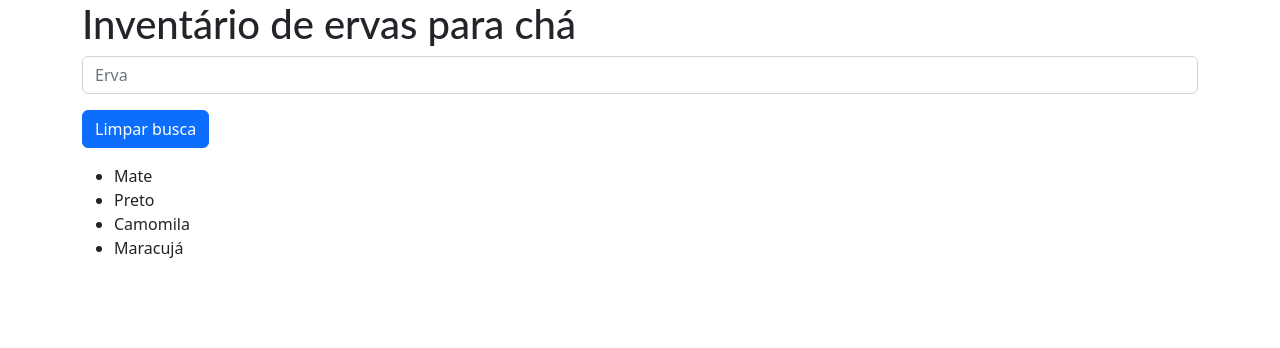
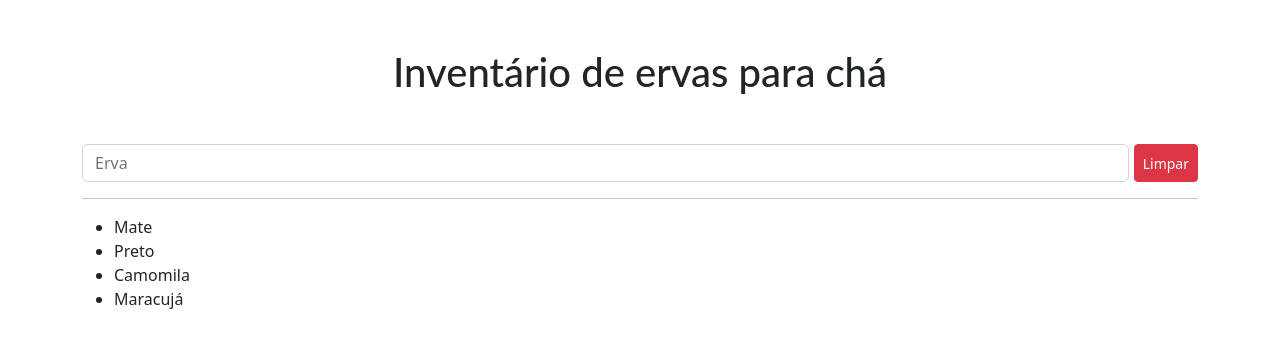
Before and after one commit to ktfth/tea-inventory, a React (Create React App) app: page / in a window 1280 px wide. Shown: the top 348 px of the page. Built offline with nearby package versions, Linux system fonts and the light colour scheme.

Commit message:
1 file modified

```diff
--- a/App.tsx
+++ b/App.tsx
@@ -5,6 +5,10 @@ import InputGroup from 'react-bootstrap/InputGroup';
 import Form from 'react-bootstrap/Form';
 
 import './style.css';
+
+function Bold(name) {
+  return <b>{name}</b>;
+}
 
 export default function App() {
   const initialHerbs = ['Mate', 'Preto', 'Camomila', 'Maracujá'];
@@ -32,8 +36,12 @@ export default function App() {
 
   return (
     <div className="container">
-      <h1>Inventário de ervas para chá</h1>
-      <InputGroup className="mb-3">
+      <h1 style={{ 'text-align': 'center', margin: '3rem 0' }}>
+        Inventário de ervas para chá
+      </h1>
+
+      <div style={{ display: 'flex' }}>
+        <InputGroup>
           <Form.Control
             onChange={(e) => searchHerb(e)}
             placeholder="Erva"
@@ -43,9 +51,23 @@ export default function App() {
           />
         </InputGroup>
 
-      <Button onClick={(e) => cleanSearch(e)}>Limpar busca</Button>
+        <Button
+          style={{ marginLeft: '5px' }}
+          variant="danger"
+          className="btn-sm"
+          onClick={(e) => cleanSearch(e)}
+        >
+          Limpar
+        </Button>
+      </div>
 
-      <p>{name ? 'Você esta procurando por: ' + name : ''}</p>
+      <p className="mt-2">
+        {name ? 'Você esta procurando por: ' : ''}
+        {name ? <b>{name}</b> : ''}
+      </p>
+
+      <hr />
+
       <ul>
         {herbs.map((herb) => (
           <li>{herb}</li>
```
Lines whose indentation alone changed are shown as unchanged.
